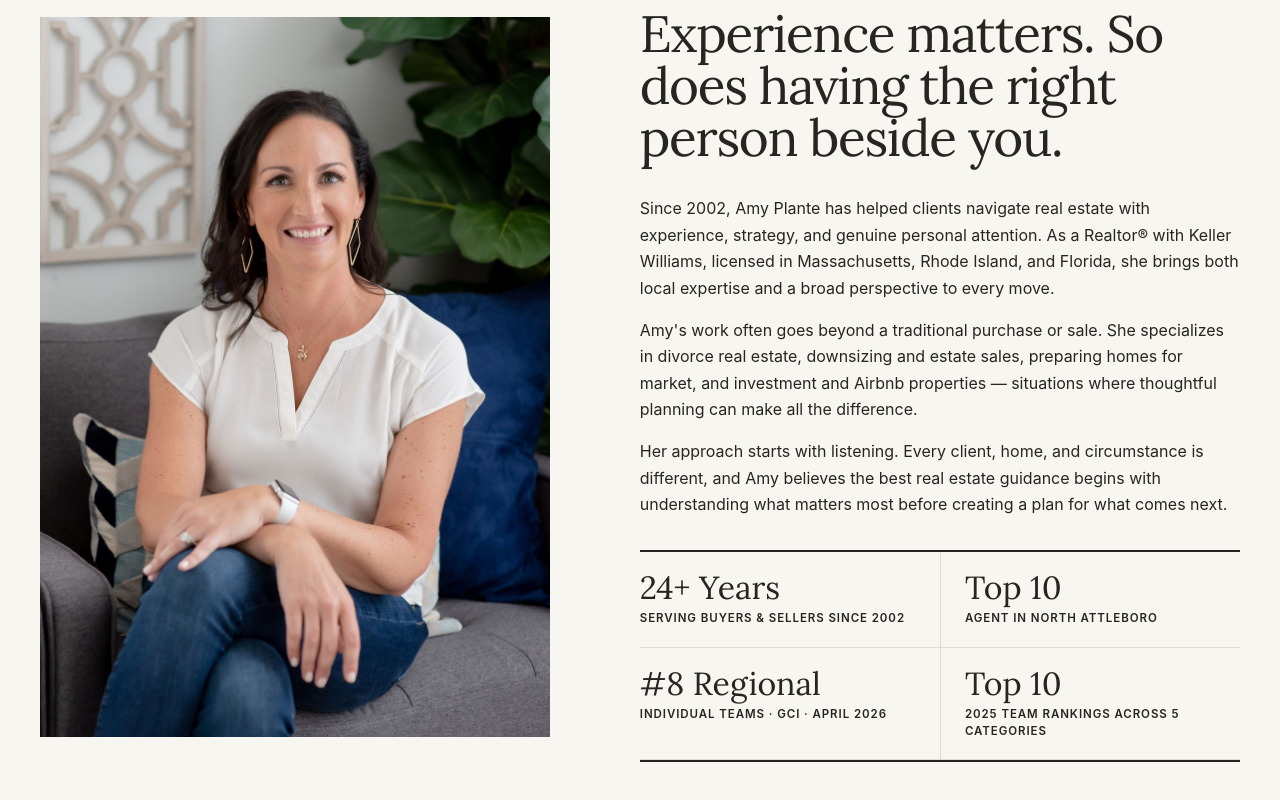
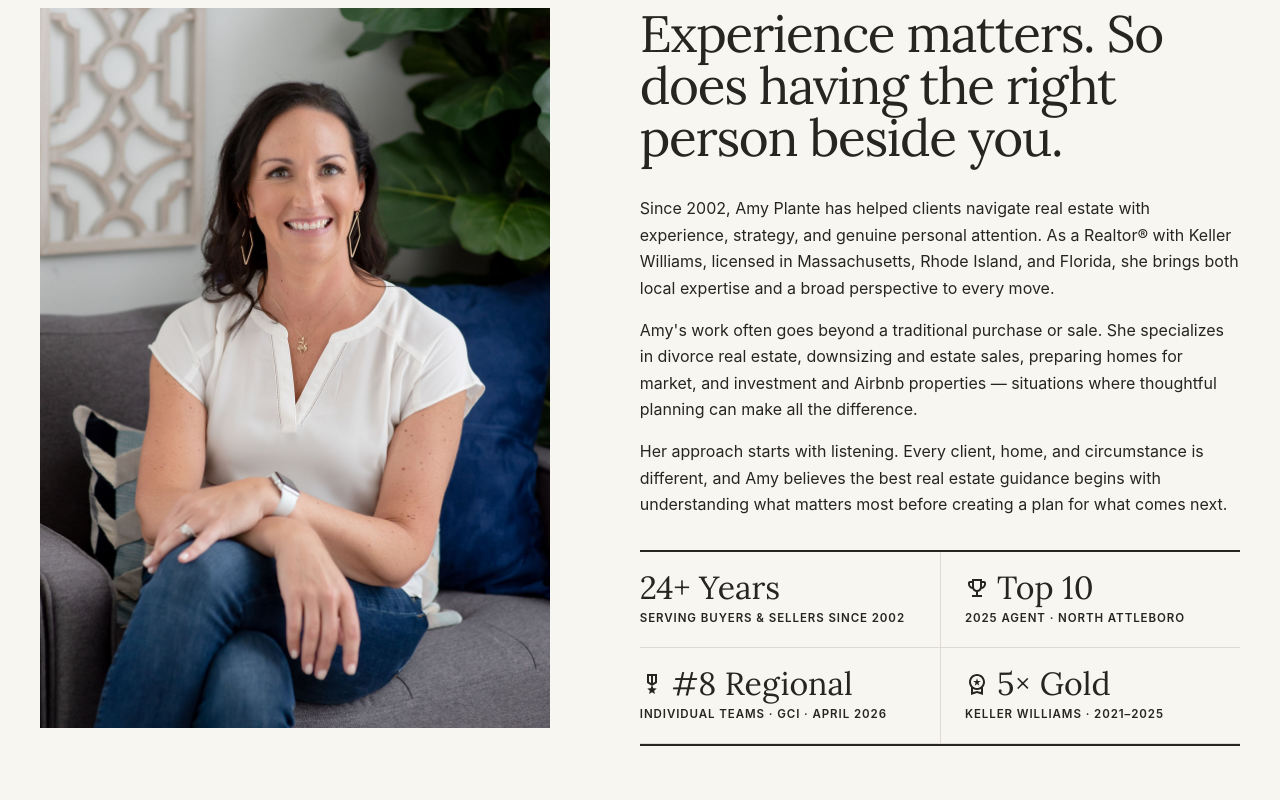
Before and after one commit to splante1060-star/amyp-realtor-website, a React (Vite) app: page / in a window 1280 px wide. Shown: the part 1817-2617 px from the top of the page. Built offline with nearby package versions, Linux system fonts and the light colour scheme.

Commit message:
fix: update About Amy recognition stats and awards

```diff
--- a/src/components/home/AboutAmySection.tsx
+++ b/src/components/home/AboutAmySection.tsx
@@ -1,4 +1,9 @@
 import amyAbout from "../../assets/Amy-Plante-Branding-8.jpg";
+import {
+  WorkspacePremiumOutlined,
+  MilitaryTechOutlined,
+  EmojiEventsOutlined,
+} from "@mui/icons-material";
 
 export default function AboutAmySection() {
   return (
@@ -44,18 +49,27 @@ export default function AboutAmySection() {
             </div>
 
             <div className="about-amy-stat">
-              <strong>Top 10</strong>
-              <span>Agent in North Attleboro</span>
+              <strong>
+                <EmojiEventsOutlined className="about-amy-award-icon" />
+                Top 10
+              </strong>
+              <span>2025 Agent · North Attleboro</span>
             </div>
 
             <div className="about-amy-stat">
-              <strong>#8 Regional</strong>
+              <strong>
+                <MilitaryTechOutlined className="about-amy-award-icon" />
+                #8 Regional
+              </strong>
               <span>Individual Teams · GCI · April 2026</span>
             </div>
 
             <div className="about-amy-stat">
-              <strong>Top 10</strong>
-              <span>2025 Team Rankings Across 5 Categories</span>
+              <strong>
+                <WorkspacePremiumOutlined className="about-amy-award-icon" />
+                5× Gold
+              </strong>
+              <span>Keller Williams · 2021–2025</span>
             </div>
           </div>
         </div>
--- a/src/index.css
+++ b/src/index.css
@@ -593,12 +593,22 @@ section {
 }
 
 .about-amy-stat strong {
+  display: flex;
+  align-items: center;
+  gap: 0.5rem;
+
   font-family: var(--font-heading);
   font-size: clamp(1.8rem, 2.5vw, 2.7rem);
   font-weight: 400;
   line-height: 1;
 
   color: var(--color-text);
+}
+
+.about-amy-award-icon {
+  font-size: 1.5rem !important;
+  color: var(--color-primary);
+  flex-shrink: 0;
 }
 
 .about-amy-stat span {
```
